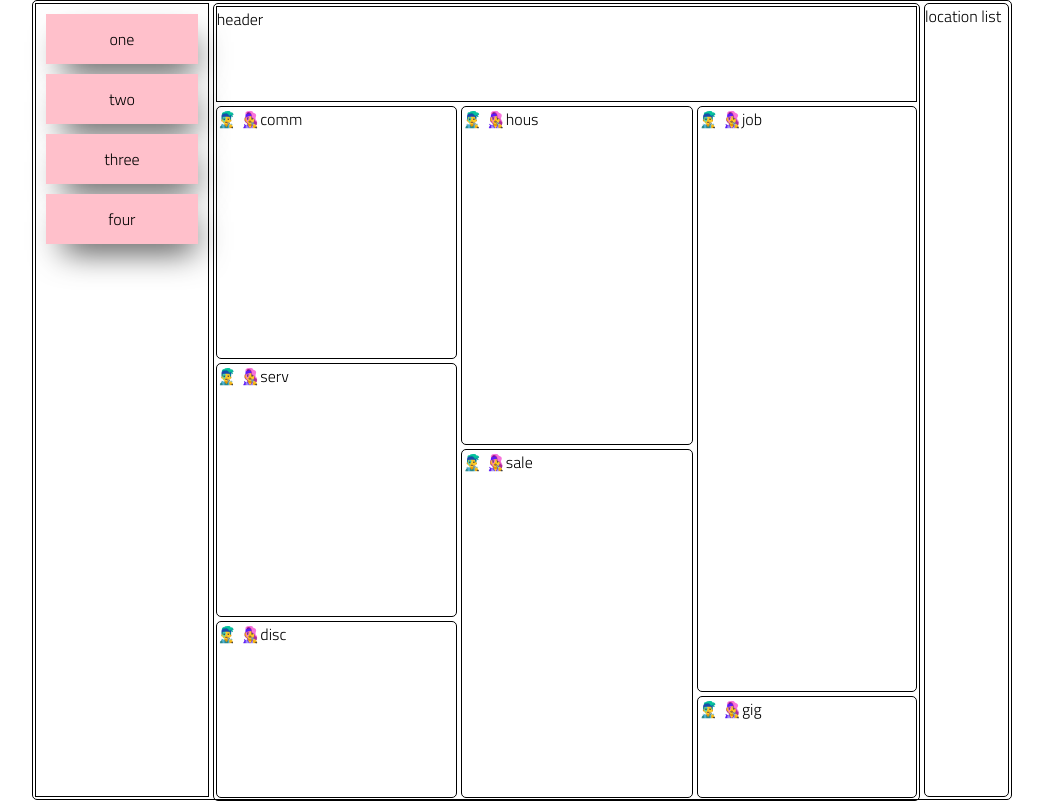
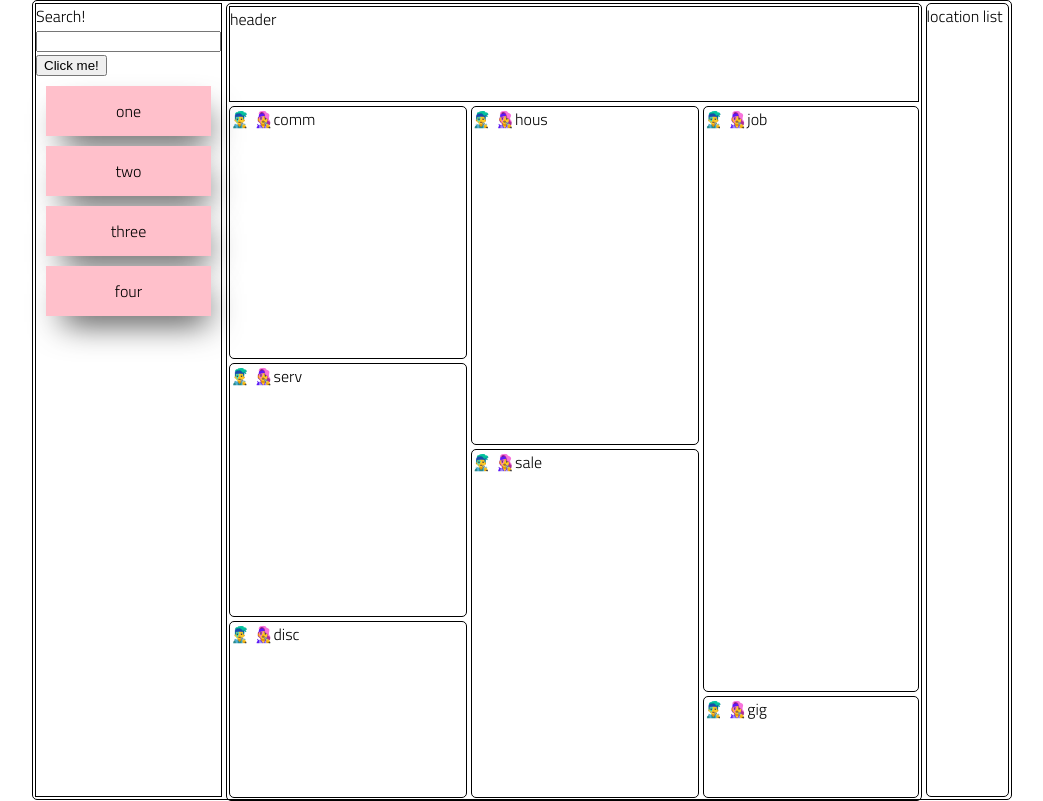
Before and after one commit to dpcairns/craigslist-mock, a plain HTML site: page index.html in a window 1280 px wide. Shown: the whole page, without its empty margins (118-1161 px from the left). Drawn offline with Linux system fonts and the light colour scheme.

Commit message:
log button to console

```diff
--- a/app.js
+++ b/app.js
@@ -0,0 +1,3 @@
+const button = document.getElementById('cool-button');
+
+console.log(button);
--- a/index.html
+++ b/index.html
@@ -16,6 +16,11 @@
     <main>
         <div class="border container">
             <nav class="border">
+                <label>
+                    Search!
+                    <input id="cool-input" />
+                    <button id="cool-button">Click me!</button>
+                </label>
                 <ul>
                     <li>
                         one
@@ -40,7 +45,7 @@
                    <div class="community sub-section border">comm</div>
                    <div class="services sub-section border">serv</div>
                    <div class="discussion sub-section border">disc</div>
-                   <div class="housing sub-section border">hous</div>
+                   <div id="cool-div" class="housing sub-section border">hous</div>
                    <div class="for-sale sub-section border">sale</div>
                    <div class="jobs sub-section border">job</div>
                    <div class="gig sub-section border">gig</div>
```
